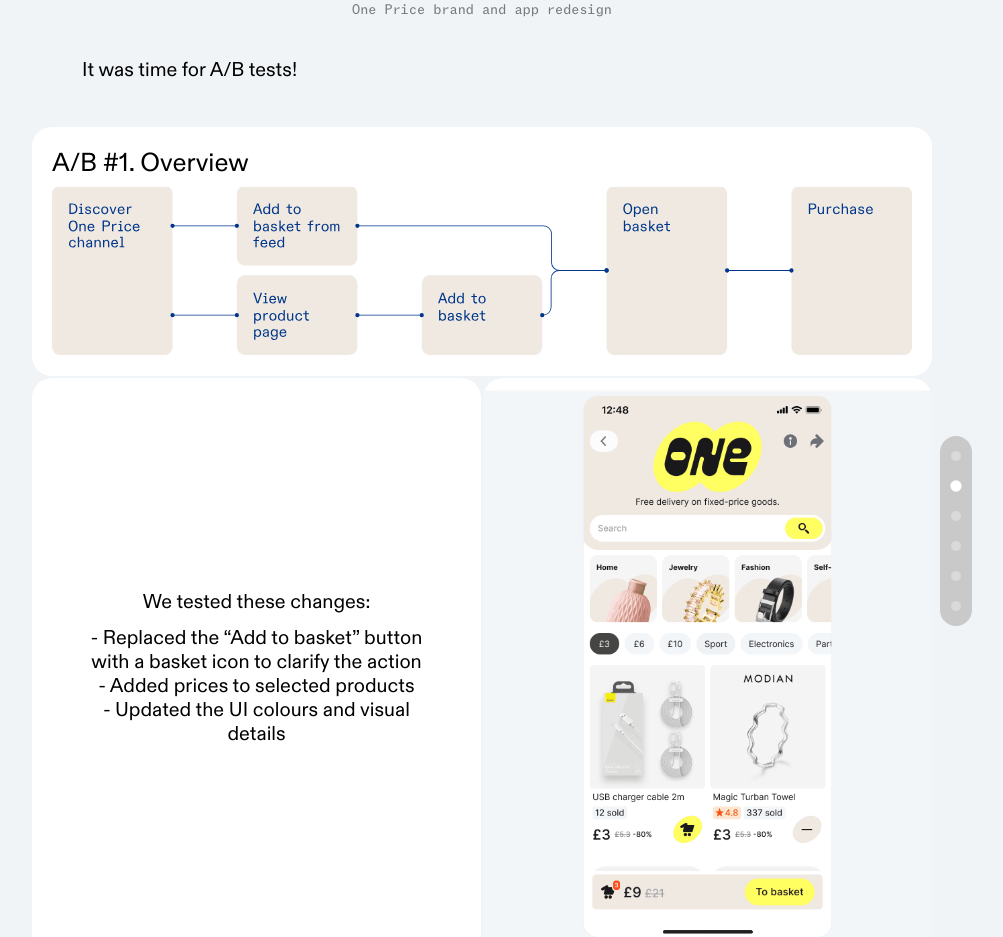
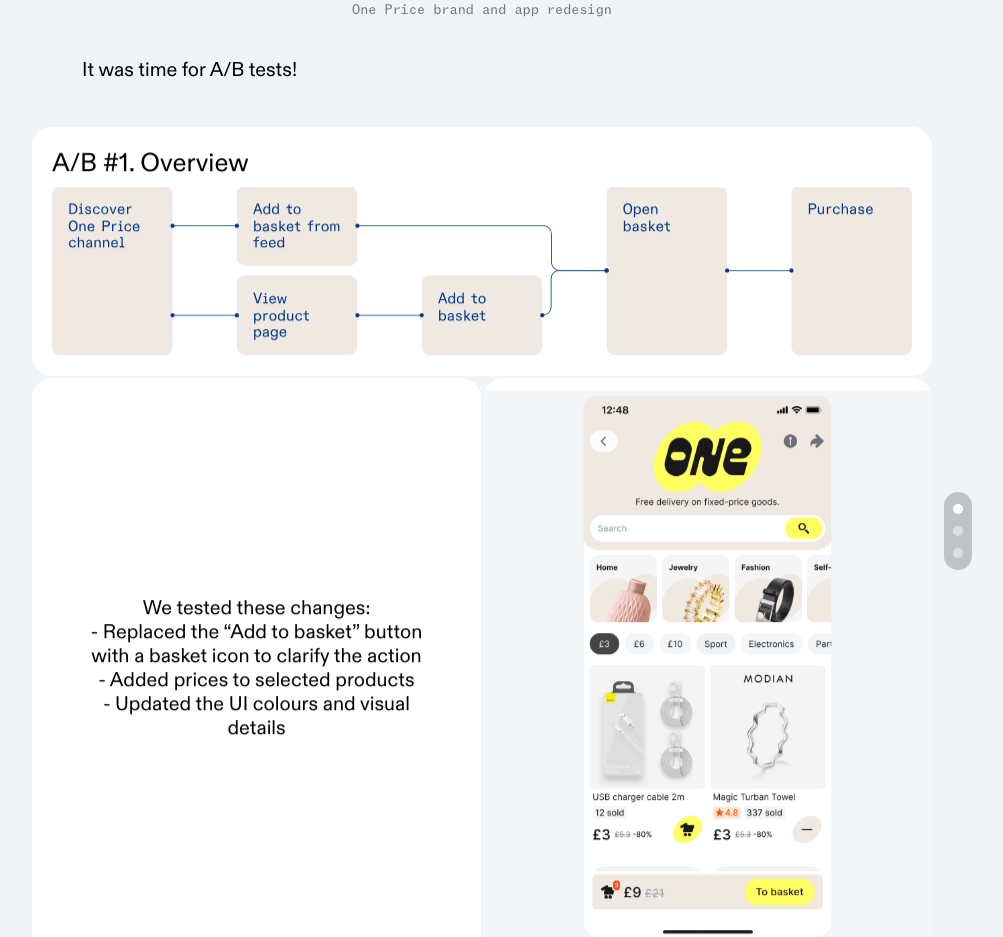
Before and after one commit to nasnimal/portfolio, a plain HTML site: page portfolio/aliexpress/index.html in a window 1280 px wide. Shown: the part 7878-8815 px from the top of the page, without its empty margins (158-1161 px from the left). Drawn offline with Linux system fonts and the light colour scheme.

Commit message:
Scroll through AliExpress A/B tests in one pinned sequence

```diff
--- a/assets/aliexpress-interactions.css
+++ b/assets/aliexpress-interactions.css
@@ -36,43 +36,129 @@
   to { transform: translate3d(calc(-1 * var(--feedback-distance, 0px)), 0, 0); }
 }
 
-.page-aliexpress .ab-story-copy .ab-story-line {
-  display: block;
+.page-aliexpress .ab-test-sequence {
+  position: relative;
+  width: 100%;
+  height: 400vh;
 }
 
-.page-aliexpress .ab-story-copy .ab-story-line--heading {
-  margin-bottom: 12px;
+.page-aliexpress .ab-test-sequence[hidden] {
+  display: none !important;
 }
 
-.page-aliexpress .ab-story-copy .ab-story-line--bullet {
-  transition: opacity 260ms ease, transform 260ms ease;
+.page-aliexpress .ab-test-sequence__pin {
+  position: sticky;
+  top: 50px;
+  width: 100%;
+  height: 100vh;
+  overflow: visible;
 }
 
-.page-aliexpress .ab-story-copy .ab-story-line--bullet.is-muted {
-  opacity: .38;
-  transform: scale(.98);
+.page-aliexpress .ab-test-sequence__slide {
+  position: absolute !important;
+  inset: 0 !important;
+  width: 100% !important;
+  height: 100vh !important;
+  opacity: 0;
+  visibility: hidden;
+  pointer-events: none;
+  transform: translateY(20px);
+  transition: opacity 380ms ease, transform 380ms ease, visibility 380ms;
 }
 
-.page-aliexpress [id^="ab-"][id$="-section"] [data-name^="paginator"] a .s-o4ttt2 {
-  background-color: rgba(255, 255, 255, .3) !important;
-  transition: background-color 260ms ease, transform 260ms ease;
+.page-aliexpress .ab-test-sequence__slide.is-active {
+  z-index: 1;
+  opacity: 1;
+  visibility: visible;
+  pointer-events: auto;
+  transform: none;
 }
 
-.page-aliexpress [id^="ab-"][id$="-section"] [data-name^="paginator"] a[aria-current="step"] .s-o4ttt2 {
-  background-color: #fff !important;
-  transform: scale(1.13);
+.page-aliexpress .ab-test-sequence__slide > [data-name="sticky block"] {
+  position: relative !important;
+  top: 0 !important;
+  height: 100vh !important;
 }
 
-.page-aliexpress [id^="ab-"][id$="-section"] [data-name="b"] {
-  overflow: hidden !important;
+.page-aliexpress .ab-test-sequence__slide > [id*="-state"],
+.page-aliexpress .ab-test-sequence__slide > [data-name="spacer"],
+.page-aliexpress .ab-test-sequence__slide [data-name^="paginator"] {
+  display: none !important;
 }
 
-.page-aliexpress [id^="ab-"][id$="-section"] [data-name="b"] img {
-  transform: translate3d(0, var(--ab-pan-y, 0px), 0) scale(var(--ab-zoom, 1));
-  transition: transform 500ms ease;
+.page-aliexpress .ab-test-sequence__progress {
+  position: absolute;
+  z-index: 4;
+  top: 50%;
+  right: 8px;
+  display: flex;
+  flex-direction: column;
+  gap: 12px;
+  padding: 12px 9px;
+  border-radius: 999px;
+  background: rgb(0 0 0 / 20%);
+  transform: translateY(-50%);
+}
+
+.page-aliexpress .ab-test-sequence__progress button {
+  width: 10px;
+  height: 10px;
+  padding: 0;
+  border: 0;
+  border-radius: 50%;
+  background: rgb(255 255 255 / 45%);
+  cursor: pointer;
+}
+
+.page-aliexpress .ab-test-sequence__progress button[aria-current="step"] {
+  background: #fff;
+}
+
+@media (min-width: 1200px) {
+  .page-aliexpress .ab-test-sequence__progress { right: -40px; }
 }
 
 @media (max-width: 809px) {
+  .page-aliexpress [id^="ab-"][id$="-section"],
+  .page-aliexpress [id^="ab-"][id$="-section"] > [data-name="sticky block"] {
+    height: auto !important;
+    min-height: 0 !important;
+  }
+
+  .page-aliexpress [id^="ab-"][id$="-section"] :is([data-name="ab0"], [data-name="ab0-mobile"]) {
+    height: auto !important;
+    flex-direction: column !important;
+    align-items: stretch !important;
+    gap: 12px !important;
+    overflow: visible !important;
+  }
+
+  .page-aliexpress [id^="ab-"][id$="-section"] :is([data-name="ab0"], [data-name="ab0-mobile"]) > [data-name="a"] {
+    width: 100% !important;
+    height: auto !important;
+    min-height: 0 !important;
+    flex: 0 0 auto !important;
+    aspect-ratio: auto !important;
+  }
+
+  .page-aliexpress [id^="ab-"][id$="-section"] :is([data-name="ab0"], [data-name="ab0-mobile"]) > [data-name="a"] > div {
+    position: relative !important;
+    inset: auto !important;
+    width: 100% !important;
+    height: auto !important;
+    padding: 24px !important;
+  }
+
+  .page-aliexpress [id^="ab-"][id$="-section"] :is([data-name="ab0"], [data-name="ab0-mobile"]) > [data-name="a"] [data-component-type="RichTextContainer"] {
+    width: 100% !important;
+    height: auto !important;
+  }
+
+  .page-aliexpress [id^="ab-"][id$="-section"] :is([data-name="ab0"], [data-name="ab0-mobile"]) > [data-name="b"] {
+    width: 100% !important;
+    height: min(110vw, 420px) !important;
+  }
+
   .page-aliexpress [id^="ab-"][id$="-section"] > [id^="ab-"][id*="-state"],
   .page-aliexpress [id^="ab-"][id$="-section"] > [data-name="spacer"] {
     display: none !important;
@@ -104,9 +190,7 @@
     display: none !important;
   }
 
-  .page-aliexpress .ab-story-copy .ab-story-line--bullet,
-  .page-aliexpress [id^="ab-"][id$="-section"] [data-name="b"] img {
+  .page-aliexpress .ab-test-sequence__slide {
     transition: none !important;
-    transform: none !important;
   }
 }
--- a/assets/aliexpress-interactions.js
+++ b/assets/aliexpress-interactions.js
@@ -39,89 +39,90 @@ document.addEventListener('DOMContentLoaded', () => {
   }
 
   const mobile = window.matchMedia('(max-width: 809px)');
-  const stories = [...document.querySelectorAll('.page-aliexpress [id^="ab-"][id$="-section"]')]
-    .map((section) => {
-      const sticky = section.querySelector(':scope > [data-name="sticky block"]');
-      const markers = [...section.children].filter((child) => /^ab-\d+-state\d+$/.test(child.id));
-      if (!sticky || !markers.length) return null;
+  const reduceMotion = window.matchMedia('(prefers-reduced-motion: reduce)');
+  const tests = [1, 2, 3].map((number) => document.getElementById(`ab-${number}-section`));
+  if (tests.every(Boolean) && tests.every((test) => test.parentElement === tests[0].parentElement)) {
+    const placeholders = tests.map((test) => {
+      const placeholder = document.createComment(`${test.id} position`);
+      test.before(placeholder);
+      return placeholder;
+    });
+    const sequence = document.createElement('section');
+    sequence.className = 'ab-test-sequence';
+    sequence.setAttribute('aria-label', 'A/B test iterations');
+    const pin = document.createElement('div');
+    pin.className = 'ab-test-sequence__pin';
+    sequence.append(pin);
+    tests[0].before(sequence);
 
-      const paragraph = sticky.children[3]?.querySelector('p.s-text.text-content');
-      const bullets = [];
-      if (paragraph) {
-        let line = '';
-        for (const child of [...paragraph.childNodes]) {
-          if (child.nodeName === 'BR') {
-            if (line.trim()) bullets.push(line.trim());
-            line = '';
-          } else {
-            line += child.textContent;
-          }
-        }
-        if (line.trim()) bullets.push(line.trim());
-      }
+    const progress = document.createElement('nav');
+    progress.className = 'ab-test-sequence__progress';
+    progress.setAttribute('aria-label', 'A/B test progress');
+    const buttons = tests.map((_, index) => {
+      const button = document.createElement('button');
+      button.type = 'button';
+      button.setAttribute('aria-label', `Show A/B test ${index + 1}`);
+      button.addEventListener('click', () => {
+        const top = sequence.getBoundingClientRect().top + window.scrollY + index * window.innerHeight + 1;
+        window.scrollTo({ top, behavior: reduceMotion.matches ? 'auto' : 'smooth' });
+      });
+      progress.append(button);
+      return button;
+    });
+    pin.append(progress);
 
-      let bulletNodes = [];
-      if (paragraph && bullets.length > 1) {
-        paragraph.classList.add('ab-story-copy');
-        const heading = document.createElement('span');
-        heading.className = 'ab-story-line ab-story-line--heading';
-        heading.textContent = bullets[0];
-        bulletNodes = bullets.slice(1).map((text) => {
-          const span = document.createElement('span');
-          span.className = 'ab-story-line ab-story-line--bullet';
-          span.textContent = text;
-          return span;
-        });
-        paragraph.replaceChildren(heading, ...bulletNodes);
-      }
-
-      const dots = [...sticky.querySelectorAll('a[href*="#ab-"]')];
-      let current = -1;
-      function show(stage) {
-        if (stage === current) return;
-        current = stage;
-        const activeId = markers[stage].id;
-        for (const dot of dots) {
-          if (dot.hash === `#${activeId}`) dot.setAttribute('aria-current', 'step');
-          else dot.removeAttribute('aria-current');
-        }
-
-        const showAll = stage === 0 || (stage === markers.length - 1 && markers.length > bulletNodes.length + 1);
-        for (const [index, bullet] of bulletNodes.entries()) {
-          bullet.classList.toggle('is-muted', !showAll && index !== stage - 1);
-        }
-
-        const focus = !mobile.matches && stage > 0 && stage < markers.length - 1;
-        sticky.style.setProperty('--ab-zoom', focus ? '1.12' : '1');
-        sticky.style.setProperty('--ab-pan-y', focus ? `${(1 - stage * 2 / (markers.length - 1)) * 24}px` : '0px');
-      }
-
-      return { markers, show };
-    }).filter(Boolean);
-
-  if (stories.length) {
+    let current = -1;
     let frame = 0;
-    function updateStories() {
+    function updateSequence() {
       frame = 0;
-      for (const story of stories) {
-        if (mobile.matches) {
-          story.show(0);
-          continue;
-        }
-        let stage = 0;
-        const threshold = window.innerHeight * .35;
-        for (const [index, marker] of story.markers.entries()) {
-          if (marker.getBoundingClientRect().top <= threshold) stage = index;
-        }
-        story.show(stage);
+      if (mobile.matches) return;
+      const stage = Math.max(0, Math.min(tests.length - 1,
+        Math.floor(-sequence.getBoundingClientRect().top / window.innerHeight)));
+      if (stage === current) return;
+      current = stage;
+      for (const [index, test] of tests.entries()) {
+        const active = index === stage;
+        test.classList.toggle('is-active', active);
+        test.inert = !active;
+        test.setAttribute('aria-hidden', String(!active));
+        buttons[index].setAttribute('aria-current', active ? 'step' : 'false');
       }
     }
     function scheduleUpdate() {
-      if (!frame) frame = requestAnimationFrame(updateStories);
+      if (!frame) frame = requestAnimationFrame(updateSequence);
+    }
+    function syncLayout() {
+      if (mobile.matches) {
+        for (const [index, test] of tests.entries()) {
+          placeholders[index].after(test);
+          test.classList.remove('ab-test-sequence__slide', 'is-active');
+          test.inert = false;
+          test.removeAttribute('aria-hidden');
+        }
+        sequence.hidden = true;
+        current = -1;
+      } else {
+        sequence.hidden = false;
+        for (const test of tests) {
+          test.classList.add('ab-test-sequence__slide');
+          pin.append(test);
+        }
+        scheduleUpdate();
+      }
+    }
+    function syncHash() {
+      if (mobile.matches) return;
+      const match = window.location.hash.match(/^#ab-([1-3])(?:-section|-state\d+)$/);
+      if (!match) return;
+      const top = sequence.getBoundingClientRect().top + window.scrollY + (Number(match[1]) - 1) * window.innerHeight + 1;
+      window.scrollTo({ top, behavior: 'auto' });
+      scheduleUpdate();
     }
     window.addEventListener('scroll', scheduleUpdate, { passive: true });
     window.addEventListener('resize', scheduleUpdate);
-    mobile.addEventListener('change', scheduleUpdate);
-    scheduleUpdate();
+    window.addEventListener('hashchange', syncHash);
+    mobile.addEventListener('change', () => { syncLayout(); syncHash(); });
+    syncLayout();
+    requestAnimationFrame(() => requestAnimationFrame(syncHash));
   }
 });
```
